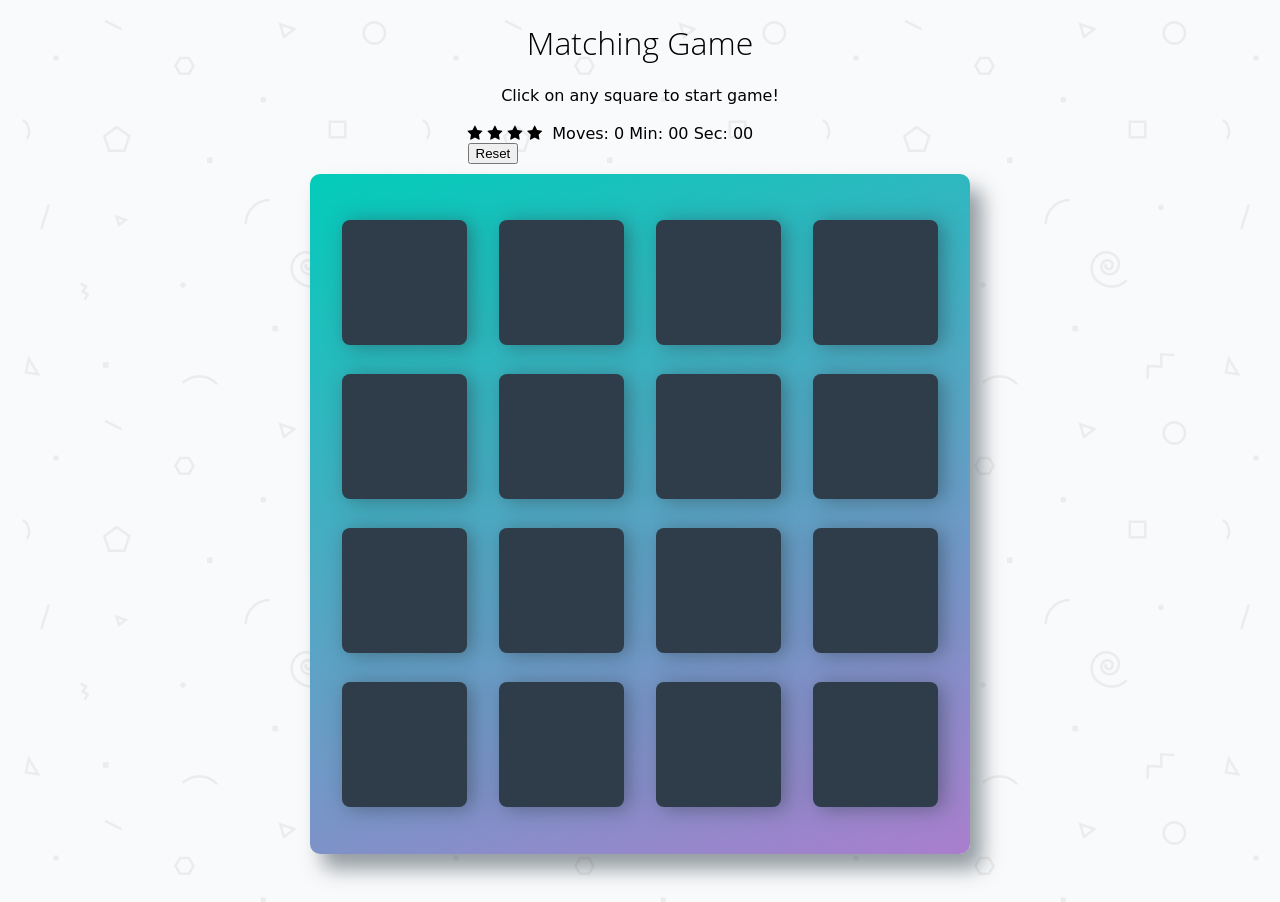
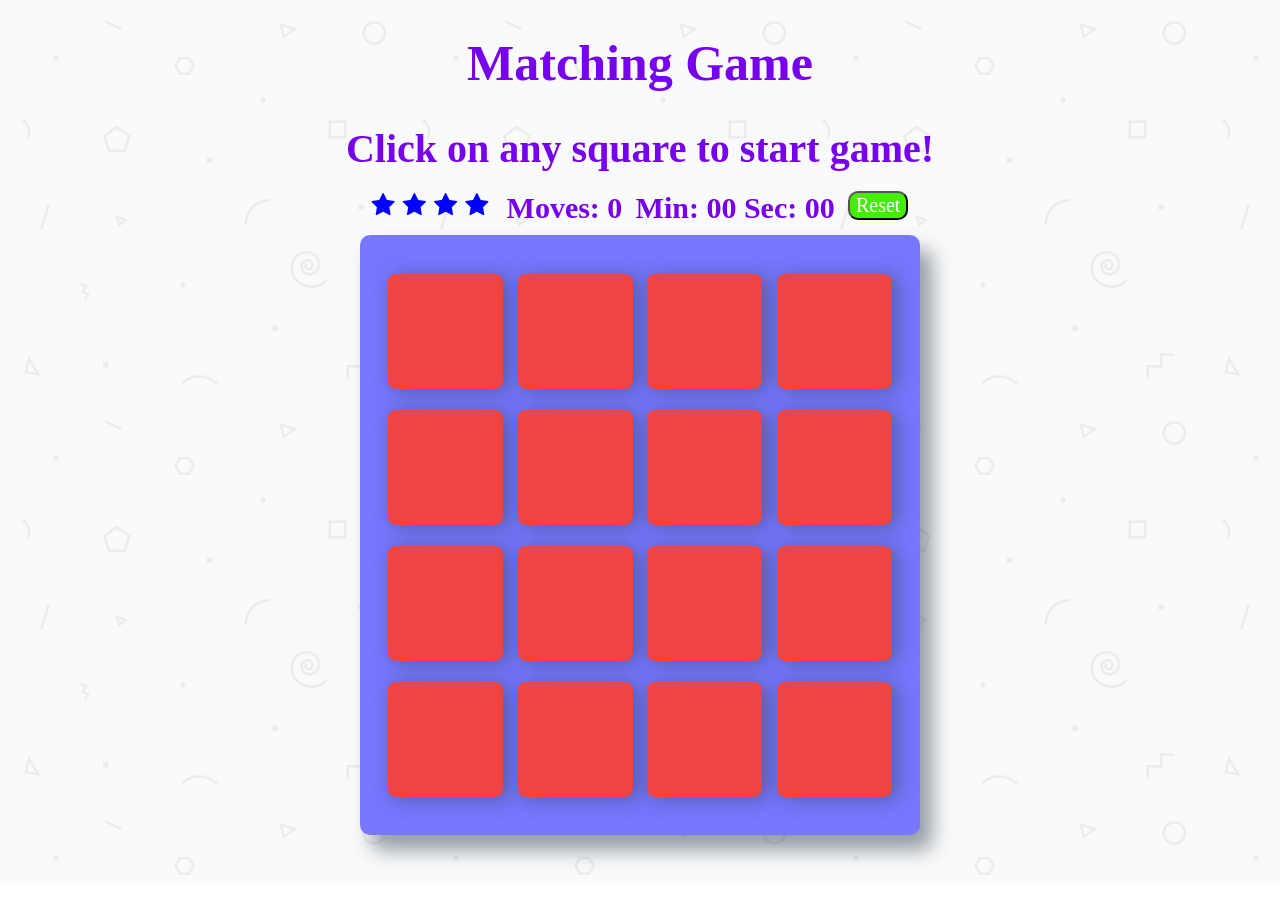
Before and after one commit to RevStan/memorymaster, a plain HTML site: page index.html in a window 1280 px wide. Drawn offline with Linux system fonts and the light colour scheme; a web font is replaced by a local one.

Commit message:
Add and correct css for Stars and game start instruction

```diff
--- a/css/app.css
+++ b/css/app.css
@@ -17,7 +17,7 @@ body {
 }
 
 body {
-    background: #ffffff url('../img/geometry2.png'); /* Background pattern from Subtle Patterns */
+    background: #ffffff url('https://raw.githubusercontent.com/RevStan/memorymaster/master/img/geometry2.png'); /* Background pattern from Subtle Patterns */
     font-family: 'Coda', cursive;
 }
 
@@ -29,19 +29,40 @@ body {
 }
 
 h1 {
-    font-family: 'Open Sans', sans-serif;
-    font-weight: 300;
+    font-weight: bold;
+    font-family: 'French Script MT', french script mt;
+    font-size: 50px;
+    color: #70e;
 }
 
+.timer {
+    font-weight: bold;
+    font-family: 'French Script MT', french script mt;
+    font-size: 30px;
+    color: #70e;
+}
+
+.moves {
+    font-weight: bold;
+    font-family: 'French Script MT', french script mt;
+    color: #70e;
+    font-size: 30px;
+}
+
+.instr {
+    font-weight: bold;
+    font-family: 'French Script MT', french script mt;
+    color: #70e;
+    font-size: 40px;
+}
 /*
  * Styles for the deck of cards
  */
-
 .deck {
-    width: 660px;
-    min-height: 680px;
-    background: linear-gradient(160deg, #02ccba 0%, #aa7ecd 100%);
-    padding: 32px;
+    width: 560px;
+    min-height: 600px;
+    background: #77f;
+    padding: 28px;
     border-radius: 10px;
     box-shadow: 12px 15px 20px 0 rgba(46, 61, 73, 0.5);
     display: flex;
@@ -52,9 +73,9 @@ h1 {
 }
 
 .deck .card {
-    height: 125px;
-    width: 125px;
-    background: #2e3d49;
+    height: 115px;
+    width: 115px;
+    background: #e44;
     font-size: 0;
     color: #ffffff;
     border-radius: 8px;
@@ -66,19 +87,20 @@ h1 {
 }
 
 .deck .card.open {
-    transform: rotateY(0);
+/*    transform: rotateY(0);  */
     background: #02b3e4;
     cursor: default;
 }
 
 .deck .card.show {
-    font-size: 33px;
+    font-size: 50px;
 }
 
 .deck .card.match {
     cursor: default;
-    background: #02ccba;
-    font-size: 33px;
+    color: #000;
+    background: #7e8;
+    font-size: 50px;
 }
 
 /*
@@ -87,8 +109,12 @@ h1 {
 
 .score-panel {
     text-align: left;
-    width: 345px;
+    width: 550px;
     margin-bottom: 10px;
+    display: flex;
+    flex-wrap: wrap;
+    flex-direction: row;
+    justify-content: space-around;
 }
 
 .score-panel .stars {
@@ -96,6 +122,8 @@ h1 {
     padding: 0;
     display: inline-block;
     margin: 0 5px 0 0;
+    color: blue;
+    font-size: 25px;
 }
 
 .score-panel .stars li {
@@ -103,7 +131,12 @@ h1 {
     display: inline-block;
 }
 
-.score-panel .restart {
+.score-panel .reset {
+    border-radius: 10px;
+    cursor: pointer;
     float: right;
-    cursor: pointer;
-}
+    font-family: 'French Script MT', french script mt;
+    font-size: 20px;
+    color: #fff;
+    background-color: #4e0;
+ }
```
